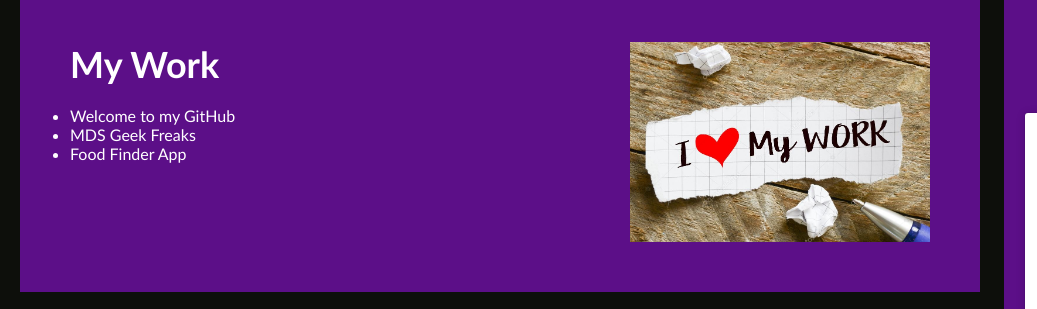
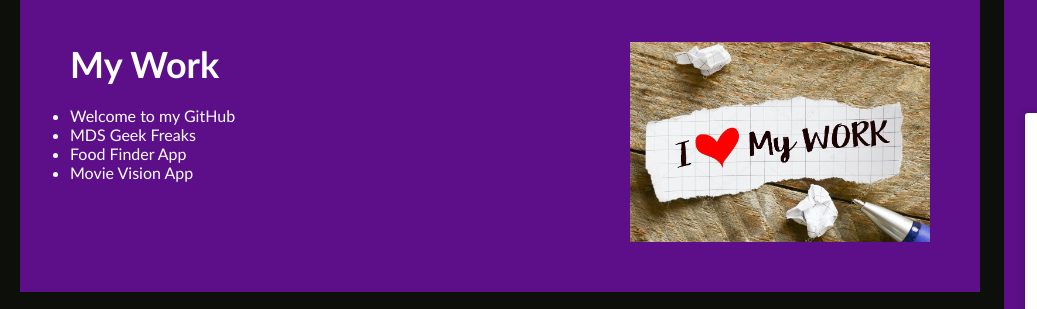
Before and after one commit to ERansom1/Portfolio, a plain HTML site: page index.html in a window 1280 px wide. Shown: the part 1250-1559 px from the top of the page, 0-1037 px from the left. Drawn offline with Linux system fonts and the light colour scheme; grey boxes are pictures that could not be loaded; a script that the page names is missing.

Commit message:
Add movie vision
added movie vision app

```diff
--- a/index.html
+++ b/index.html
@@ -52,6 +52,9 @@
                 <li><a href="https://mdsgeekfreaks.com/" target="_blank">MDS Geek Freaks<a>
 
                 <li><a href="https://loganpalmer95.github.io/group-project/" target="_blank"> Food Finder App</a></li>
+
+                <li><a href="https://movie-vision-211.herokuapp.com/" target="_blank"> Movie Vision App</a></li>
+
             </ul>
         </p>
     </article>
```
